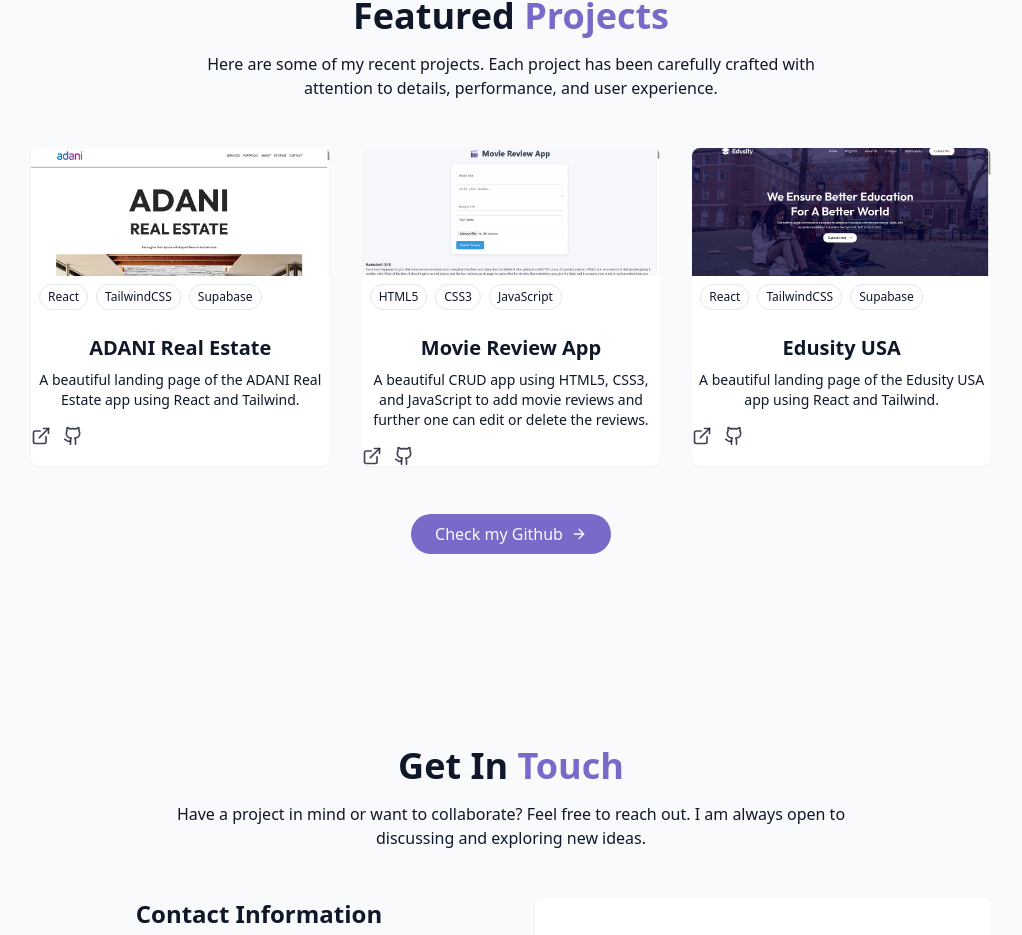
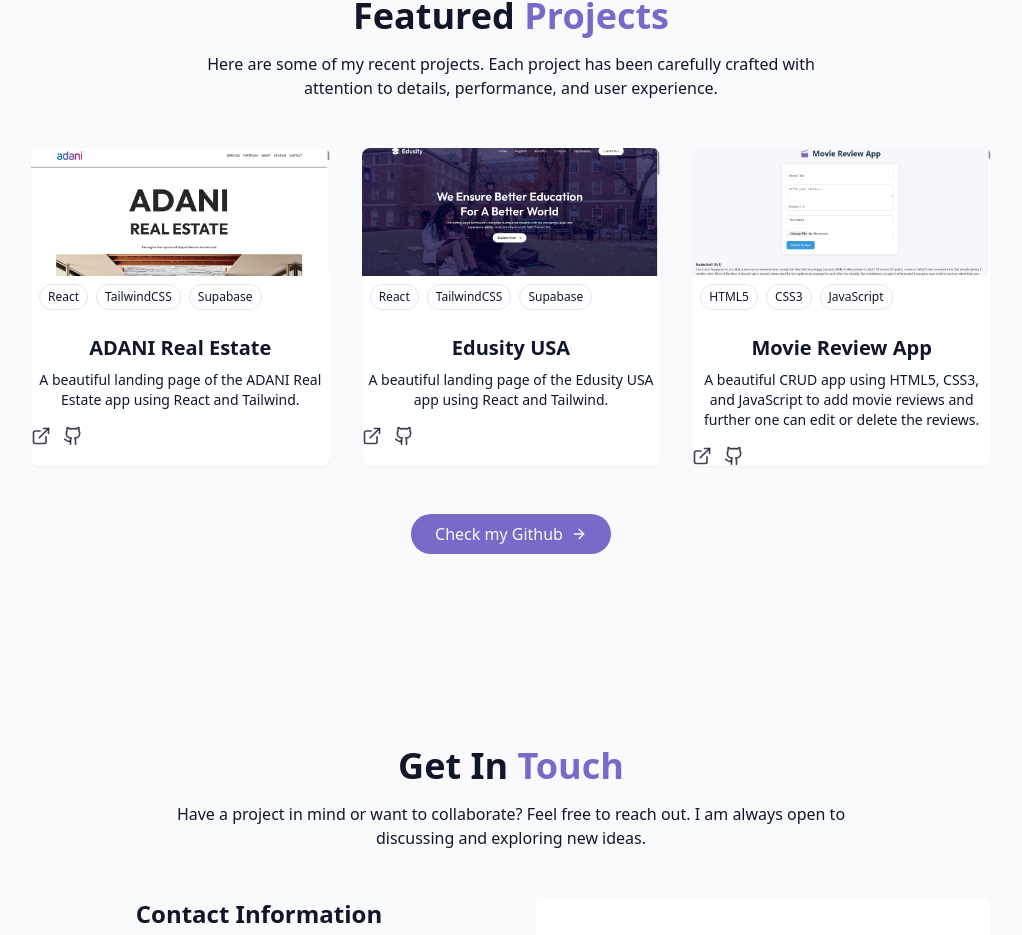
Before and after one commit to Prdp-ktri/September-2025-portfolio, a React (Vite) app: page / in a window 1280 px wide. Shown: the part 2710-3645 px from the top of the page, without its empty margins (129-1151 px from the left). Built offline with nearby package versions, Linux system fonts and the light colour scheme.

Commit message:
commit all working except toggle theme
commit all working except toggle theme

```diff
--- a/src/components/ProjectsSection.jsx
+++ b/src/components/ProjectsSection.jsx
@@ -14,6 +14,16 @@
   },
   {
     id: 2,
+    title: "Edusity USA",
+    description:
+      "A beautiful landing page of the Edusity USA app using React and Tailwind.",
+    demoUrl: "https://edusityusa.onrender.com",
+    tags: ["React", "TailwindCSS", "Supabase"],
+    githubUrl: "https://github.com/Prdp-ktri/EdusityUSA",
+    image: "../../projects/Edusity.jpg",
+  },
+  {
+    id: 3,
     title: "Movie Review App",
     description:
       "A beautiful CRUD app using HTML5, CSS3, and JavaScript to add movie reviews and further one can edit or delete the reviews.",
@@ -21,16 +31,6 @@
     tags: ["HTML5", "CSS3", "JavaScript"],
     githubUrl: "https://github.com/Prdp-ktri/Movie-Review-App",
     image: "../../projects/MovieReview.jpg",
-  },
-  {
-    id: 3,
-    title: "Edusity USA",
-    description:
-      "A beautiful landing page of the Edusity USA app using React and Tailwind.",
-    demoUrl: "https://edusityusa.onrender.com",
-    tags: ["React", "TailwindCSS", "Supabase"],
-    githubUrl: "https://github.com/Prdp-ktri/EdusityUSA",
-    image: "../../projects/Edusity.jpg",
   },
 ];
 
```
